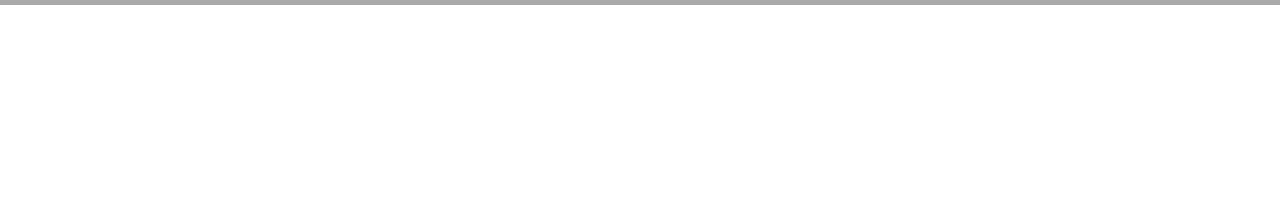
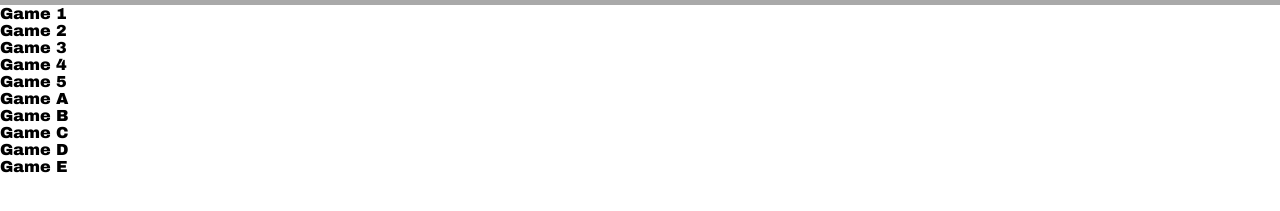
Before and after one commit to XxlgmbxX/shortrest_node_app, a website: page public/campaigns.html in a window 1280 px wide. Shown: the part 75-286 px from the top of the page. Drawn offline with Linux system fonts and the light colour scheme.

Commit message:
html teste

```diff
--- a/public/campaigns.html
+++ b/public/campaigns.html
@@ -23,23 +23,28 @@
         </section>
     </header>
     <main>
+        <section class="recent-games">
+            <div class="games-container">
 
-        <section class="recent-games">
-            <div class="games">
+                <div class="game-box">Game 1</div>
+                <div class="game-box">Game 2</div>
+                <div class="game-box">Game 3</div>
+                <div class="game-box">Game 4</div>
+                <div class="game-box">Game 5</div>
 
             </div>
-
         </section>
 
         <section class="all-games">
-
-            <div class="games">
-
+            <div class="games-container">
+                <div class="game-box">Game A</div>
+                <div class="game-box">Game B</div>
+                <div class="game-box">Game C</div>
+                <div class="game-box">Game D</div>
+                <div class="game-box">Game E</div>
             </div>
-
         </section>
     </main>
 
-
 </body>
 </html>
```
